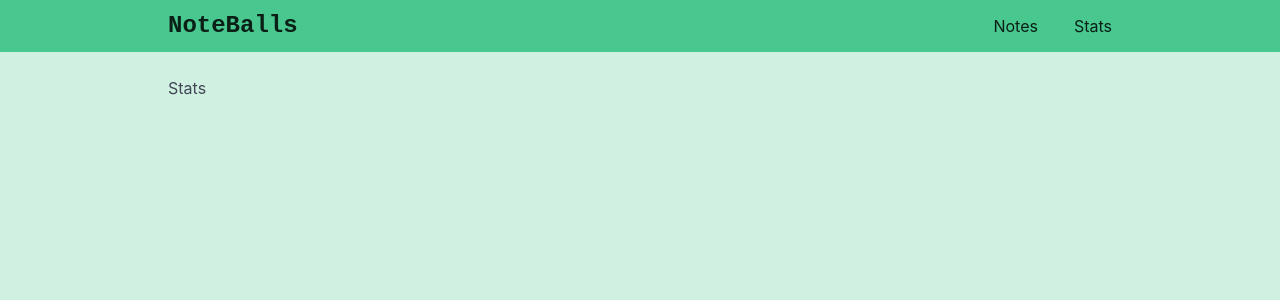
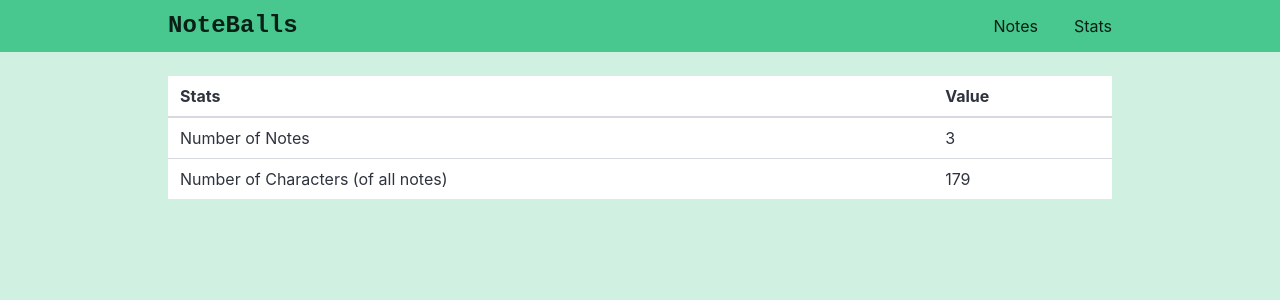
Before and after one commit to Sidone12/NoteBalls, a Vue app: page /stats in a window 1280 px wide. Shown: the top 300 px of the page. Built offline with nearby package versions, Linux system fonts and the light colour scheme.

Commit message:
refactore: upd ViewStats gathering all info from store

```diff
--- a/src/views/ViewStats.vue
+++ b/src/views/ViewStats.vue
@@ -1,13 +1,27 @@
 <template>
-  <div>
-    Stats
+  <div class="stats">
+    <table class="table is-fullwidth">
+      <thead>
+        <tr>
+          <th>Stats</th>
+          <th>Value</th>
+        </tr>
+      </thead>
+      <tbody>
+        <tr>
+          <td>Number of Notes</td>
+          <td>{{ store.totalNotesCount }}</td>
+        </tr>
+        <tr>
+          <td>Number of Characters (of all notes)</td>
+          <td>{{ store.totalCharactersCount }}</td>
+        </tr>
+      </tbody>
+    </table>
   </div>
 </template>
 
 <script lang="ts" setup>
-
+import { useStoreNotes } from '@/stores/storeNotes';
+const store = useStoreNotes();
 </script>
-
-<style>
-
-</style>
```
